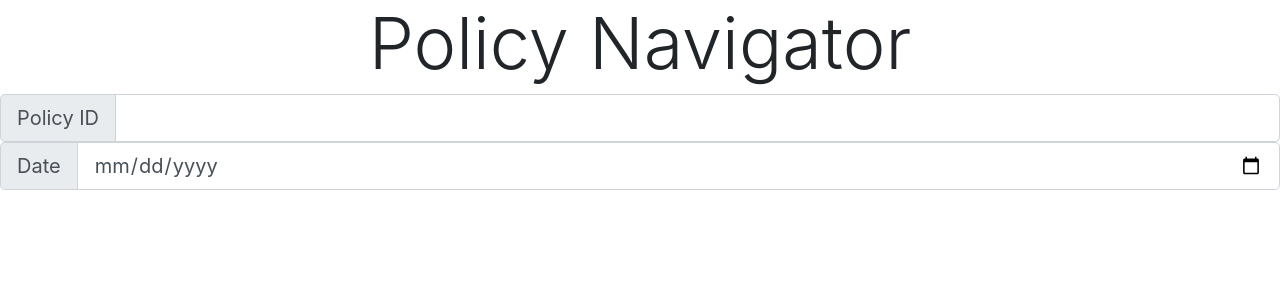
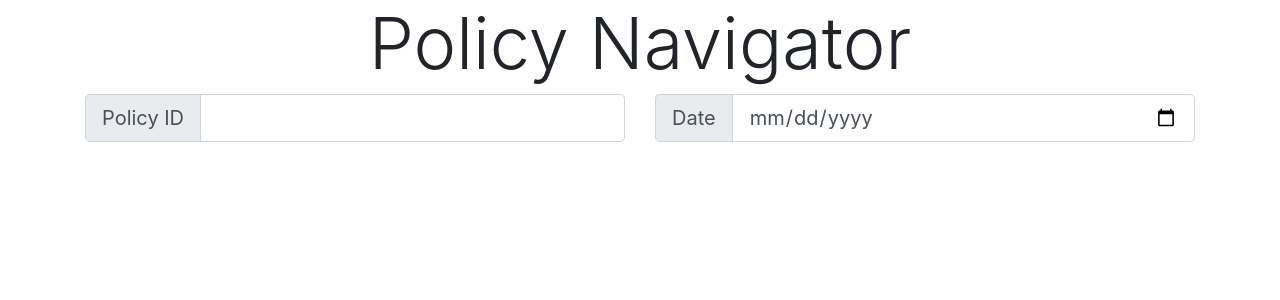
Before and after one commit to tersal/Accounting, a Flask app: page / in a window 1280 px wide. Shown: the top 300 px of the page. Run offline with Flask 3, Linux system fonts and the light colour scheme; some libraries are stand-ins or nearby versions.

Commit message:
Problem 10
Just added a few changes with Bootstrap for the Policy input.

```diff
--- a/accounting/templates/index.html
+++ b/accounting/templates/index.html
@@ -14,19 +14,26 @@
 </head>
 <body>
     <h1 class="display-3 text-center">Policy Navigator</h1>
-
+    <div class="container">
+        <div class="row">
+            <div class="col">
                 <div class="input-group input-group-lg">
                     <div class="input-group-prepend">
                         <span class="input-group-text">Policy ID</span>
                     </div>
                     <input type="number" class="form-control">
                 </div>
+            </div>
 
+            <div class="col">
                 <div class="input-group input-group-lg">
                     <div class="input-group-prepend">
                         <span class="input-group-text">Date</span>
                     </div>
                     <input type="date" class="form-control">
+                </div>
+            </div>
+        <div>
     </div>
 
     <script src="https://code.jquery.com/jquery-3.3.1.slim.min.js" integrity="sha384-q8i/X+965DzO0rT7abK41JStQIAqVgRVzpbzo5smXKp4YfRvH+8abtTE1Pi6jizo" crossorigin="anonymous"></script>
```
Lines whose indentation alone changed are shown as unchanged.
